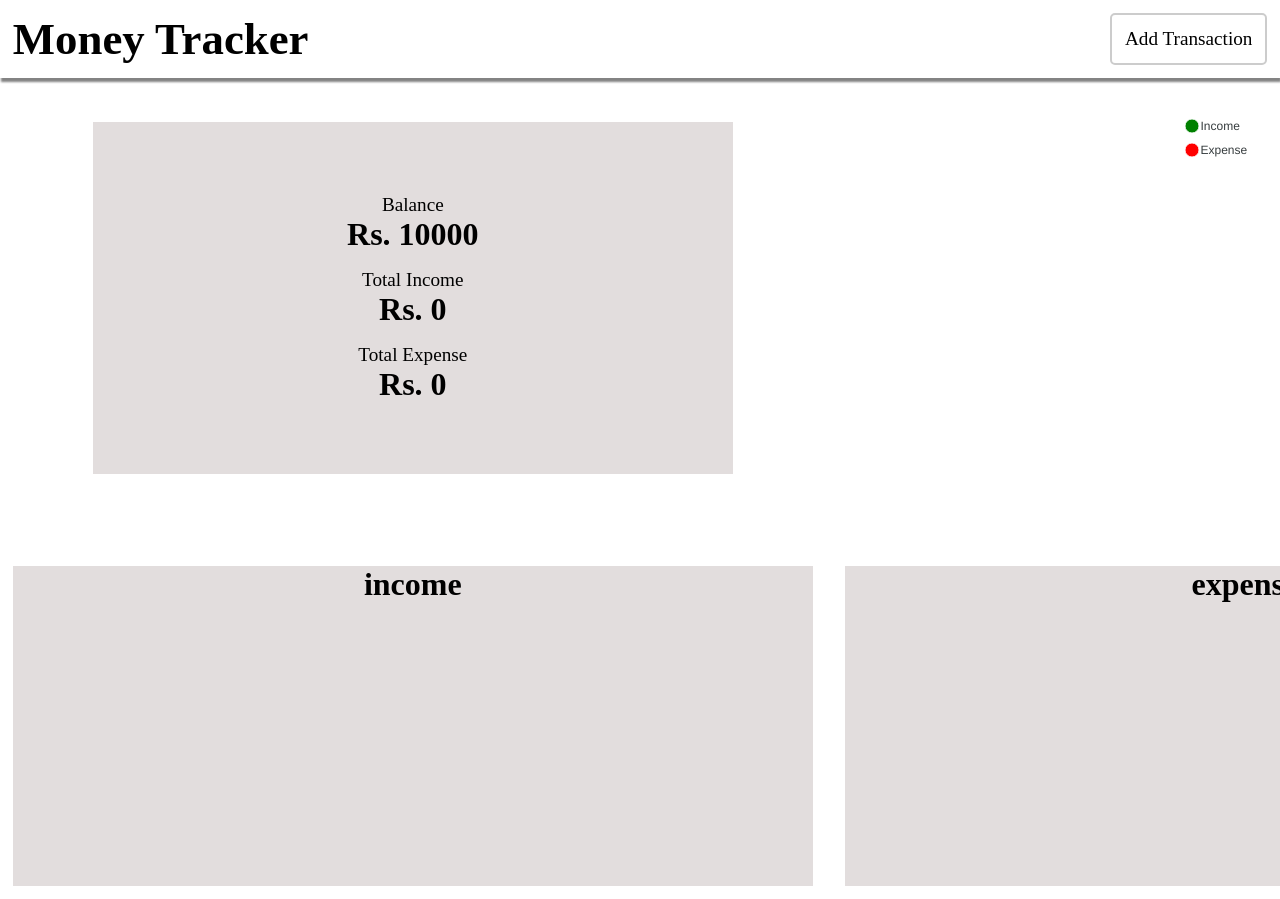
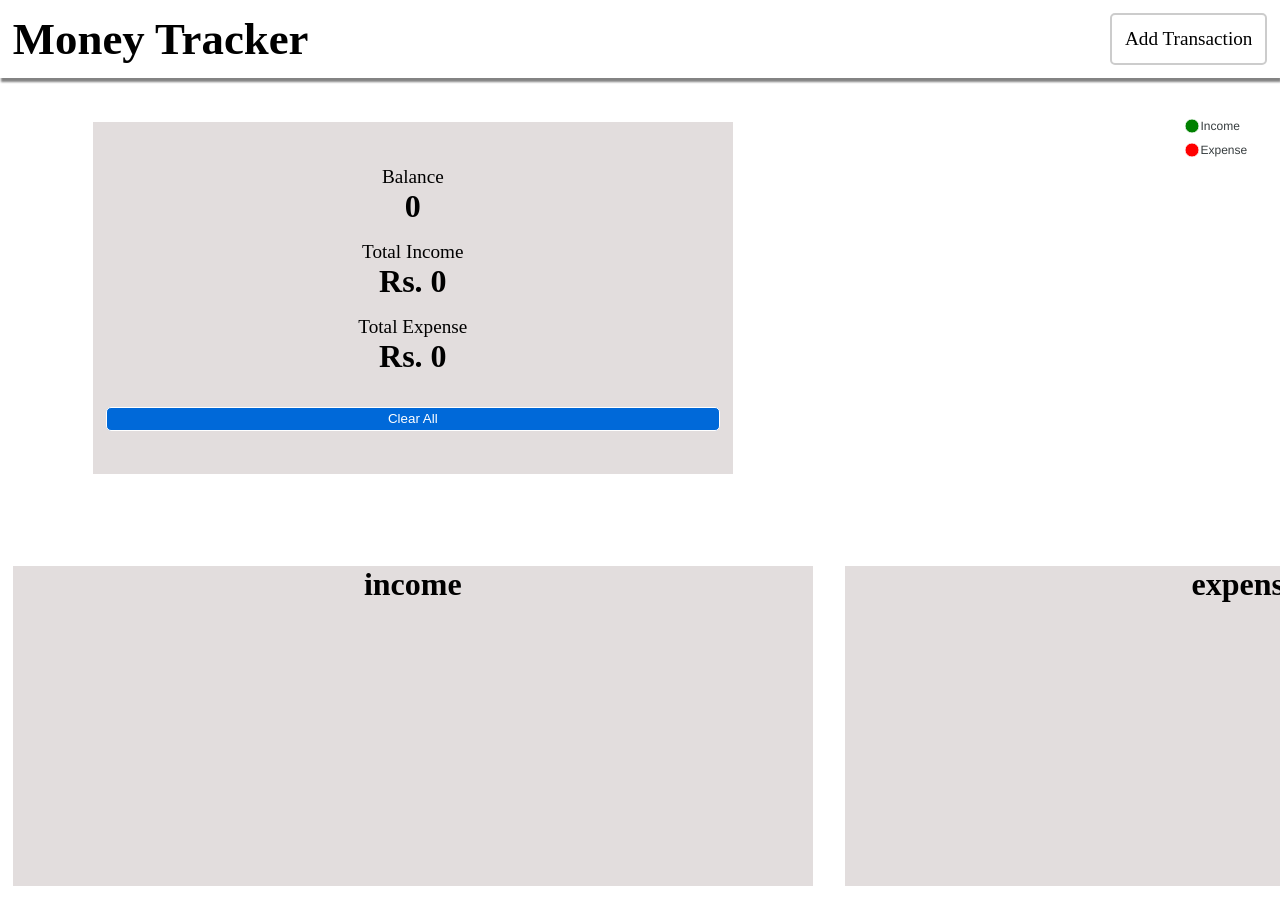
Before and after one commit to Abhirawat623/frontend-moneytracker, a React (Create React App) app: page / in a window 1280 px wide. Shown: the top 899 px of the page. Built offline with nearby package versions, Linux system fonts and the light colour scheme.

Commit message:
service added

```diff
--- a/package.json
+++ b/package.json
@@ -6,6 +6,7 @@
     "@testing-library/jest-dom": "^5.17.0",
     "@testing-library/react": "^13.4.0",
     "@testing-library/user-event": "^13.5.0",
+    "axios": "^1.6.7",
     "react": "^18.2.0",
     "react-apexcharts": "^1.4.1",
     "react-dom": "^18.2.0",
--- a/src/components/balancebox/Balancebox.jsx
+++ b/src/components/balancebox/Balancebox.jsx
@@ -7,6 +7,7 @@ export const Balancebox = () => {
   //values
   const {
     transactions,
+    setTransactions,
     totalExpenses,
     totalIncome,
     setTotalExpenses,
@@ -29,6 +30,10 @@ export const Balancebox = () => {
 
   console.log(transactions);
 
+  const handleClearAll=()=>{
+    setTransactions([])
+  }
+
   return (
     <div
       className="balance-container d-flex dir-col gap-m padding-s
@@ -37,7 +42,7 @@ export const Balancebox = () => {
       <div className="d-flex dir-col gap-s justify-center ">
         <div className="d-flex dir-col ">
           <span className="text-s expence-buttons "> Balance</span>
-          <span className="text-m bold text-center"> Rs. 10000</span>
+          <span className="text-m bold text-center">{totalIncome-totalExpenses}</span>
         </div>
         <div className="d-flex dir-col ">
           <span className="text-s expence-buttons"> Total Income</span>
@@ -48,6 +53,7 @@ export const Balancebox = () => {
           <span className="text-m bold text-center"> Rs. {totalExpenses}</span>
         </div>
       </div>
+      <button className="clear-btn" onClick={handleClearAll}>Clear All</button>
     </div>
   );
 };
--- a/src/components/balancebox/balancebox.css
+++ b/src/components/balancebox/balancebox.css
@@ -11,3 +11,16 @@
   background-color: var(--primary-color);
   text-align: center;
 }
+
+.clear-btn{
+  width: 100%;
+  min-height: 1.5rem;
+  background-color:#0069d9;
+  color: white;
+  border:1px solid var(--primary-color);
+  border-radius: 5px;
+}
+.clear-btn:hover{
+  background-color: rgb(177, 29, 29);
+  color: white;
+}
--- a/src/components/balancedetails/Balancedetails.jsx
+++ b/src/components/balancedetails/Balancedetails.jsx
@@ -6,7 +6,7 @@ export const Balancedetails = ({ list, type }) => {
     <div className=" balancedetails-container d-flex dir-col ">
       <span className="text-center text-m bold">{type}</span>
       {list.map((item) => (
-        <div className={`${item.type==="expense"?"expense-container flex dir-row justify-center justify-space round text-s":"income-container flex dir-row justify-center justify-space round text-s" }  `}>
+        <div className={`${item.type==="expense"?"expense-container d-flex dir-row justify-center justify-space round text-s" : "income-container d-flex dir-row justify-center justify-space round text-s" }  `}>
           <span>{item.description}</span>
           <span>{item.amount}</span>
         </div>
--- a/src/components/balancedetails/balancedetails.css
+++ b/src/components/balancedetails/balancedetails.css
@@ -10,7 +10,7 @@
   min-height: 2rem;
   padding: 6px;
   margin: 10px;
-  display: flex;
+
 }
 
 .expense-container {
--- a/src/components/transactionmodal/Transactionmodal.jsx
+++ b/src/components/transactionmodal/Transactionmodal.jsx
@@ -1,8 +1,10 @@
 import "./transactionmodal.css";
-import { useTransaction } from "../../context/index";
+import { useTransaction,useModal } from "../../context/index";
 export const Transactionmodal = () => {
   //transaction context
   const { formInputs, setFormInputs, handleAddTransaction } = useTransaction();
+  //modal
+  const {hideModal} =useModal();
   //changes in form
   const handleFormChange = (event) => {
     setFormInputs({
@@ -16,6 +18,7 @@ export const Transactionmodal = () => {
     event.preventDefault();
     //adding single transaction to all
     handleAddTransaction(formInputs);
+    hideModal();
   };
 
   return (
```
Also changed, not shown: src/services/transaction-services.js (added, +19 -0 lines), 1 other file (tests, documents, lock files or other folders).
